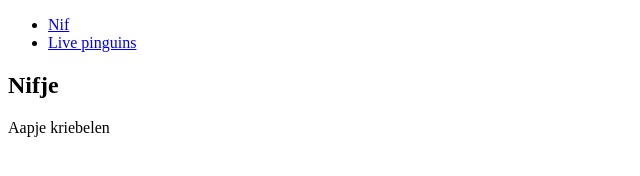
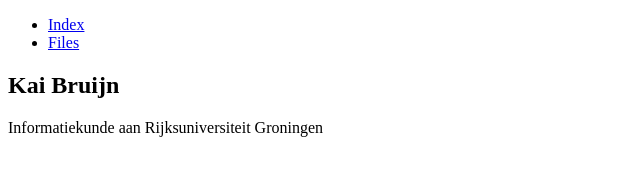
Before and after one commit to kaibruijn/kaibruijn.github.io, a plain HTML site: page index.html in a window 1280 px wide. Shown: the whole page, without its empty margins (0-640 px from the left). Drawn offline with Linux system fonts and the light colour scheme.

Commit message:
Update index.html

```diff
--- a/index.html
+++ b/index.html
@@ -1,20 +1,18 @@
 <!DOCTYPE html>
 <html>
 <head>
-    <link rel="stylesheet" type="text/css" href="styles.css">
 <title>
-NFFE!
+Kai Bruijn
 </title>
 </head>
 <body>
 <ul>
-    <li><a href="index.html">Nif</a></li>
-    <li><a href="https://explore.org/livecams/birds/live-penguin-cam-2">Live pinguins</a></li>
-
+    <li><a href="index.html">Index</a></li>
+    <li><a href="/files/index.html">Files</a></li>
 </ul>
 <section>
-<h1>Nifje</h1>
-<p>Aapje kriebelen</p>
+<h1>Kai Bruijn</h1>
+<p>Informatiekunde aan Rijksuniversiteit Groningen</p>
 </section>
 </body>
 </html>
```
